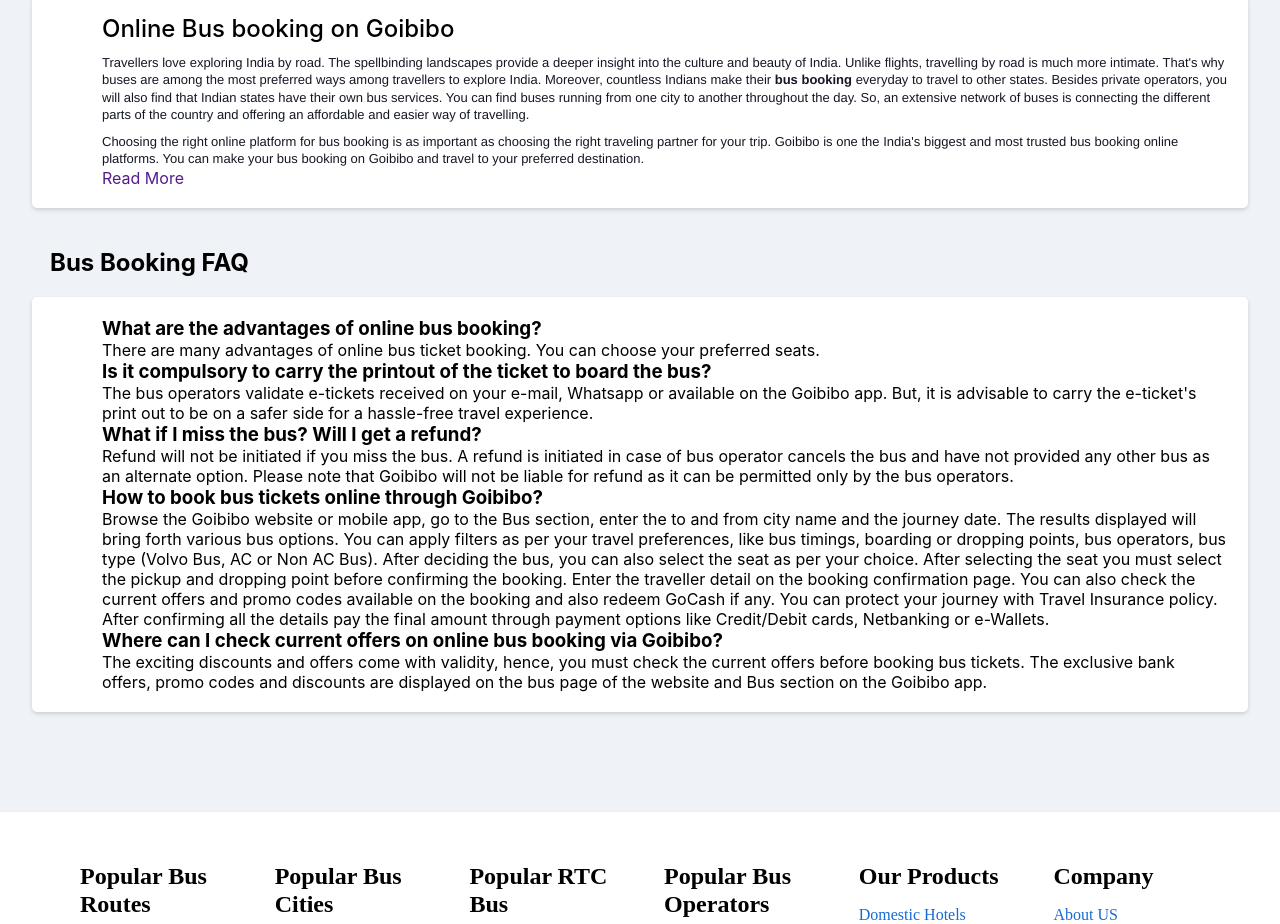
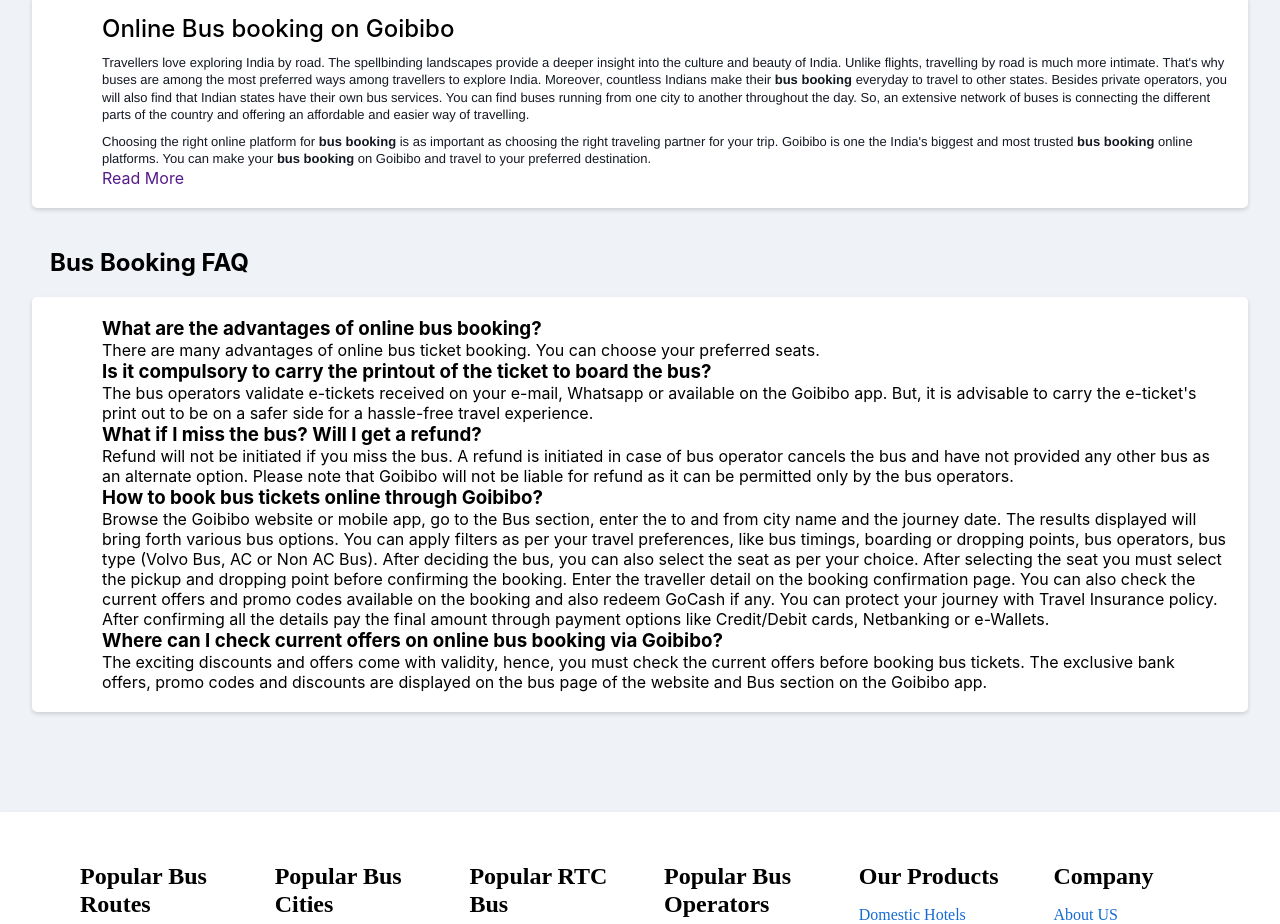
Before and after one commit to biswajitdas-007/Goibibo-Clone, a React (Create React App) app in the folder goibibo/: page / in a window 1280 px wide. Shown: the part 1722-2646 px from the top of the page. Built offline with nearby package versions, Linux system fonts and the light colour scheme.

Commit message:
text adjusted

```diff
--- a/goibibo/src/Components/Footer/Footer.jsx
+++ b/goibibo/src/Components/Footer/Footer.jsx
@@ -138,7 +138,7 @@
                 <p>Online Bus booking on Goibibo</p>
                 <p>Travellers love exploring India by road. The spellbinding landscapes provide a deeper insight into the culture and beauty of India. Unlike flights, travelling by road is much more intimate. That's why buses are among the most preferred ways among travellers to explore India. Moreover, countless Indians make their <strong>bus booking </strong> everyday to travel to other states. Besides private operators, you will also find that Indian states have their own bus services. You can find buses running from one city to another throughout the day. So, an extensive network of buses is connecting the different parts of the country and offering an affordable and easier way of travelling.</p>
                 <p>
-                    Choosing the right online platform for bus booking is as important as choosing the right traveling partner for your trip. Goibibo is one the India's biggest and most trusted bus booking online platforms. You can make your bus booking on Goibibo and travel to your preferred destination.
+                    Choosing the right online platform for <strong>bus booking </strong> is as important as choosing the right traveling partner for your trip. Goibibo is one the India's biggest and most trusted <strong>bus booking </strong> online platforms. You can make your <strong>bus booking </strong> on Goibibo and travel to your preferred destination.
                 </p>
                 <a href="">Read More</a>
 
```
